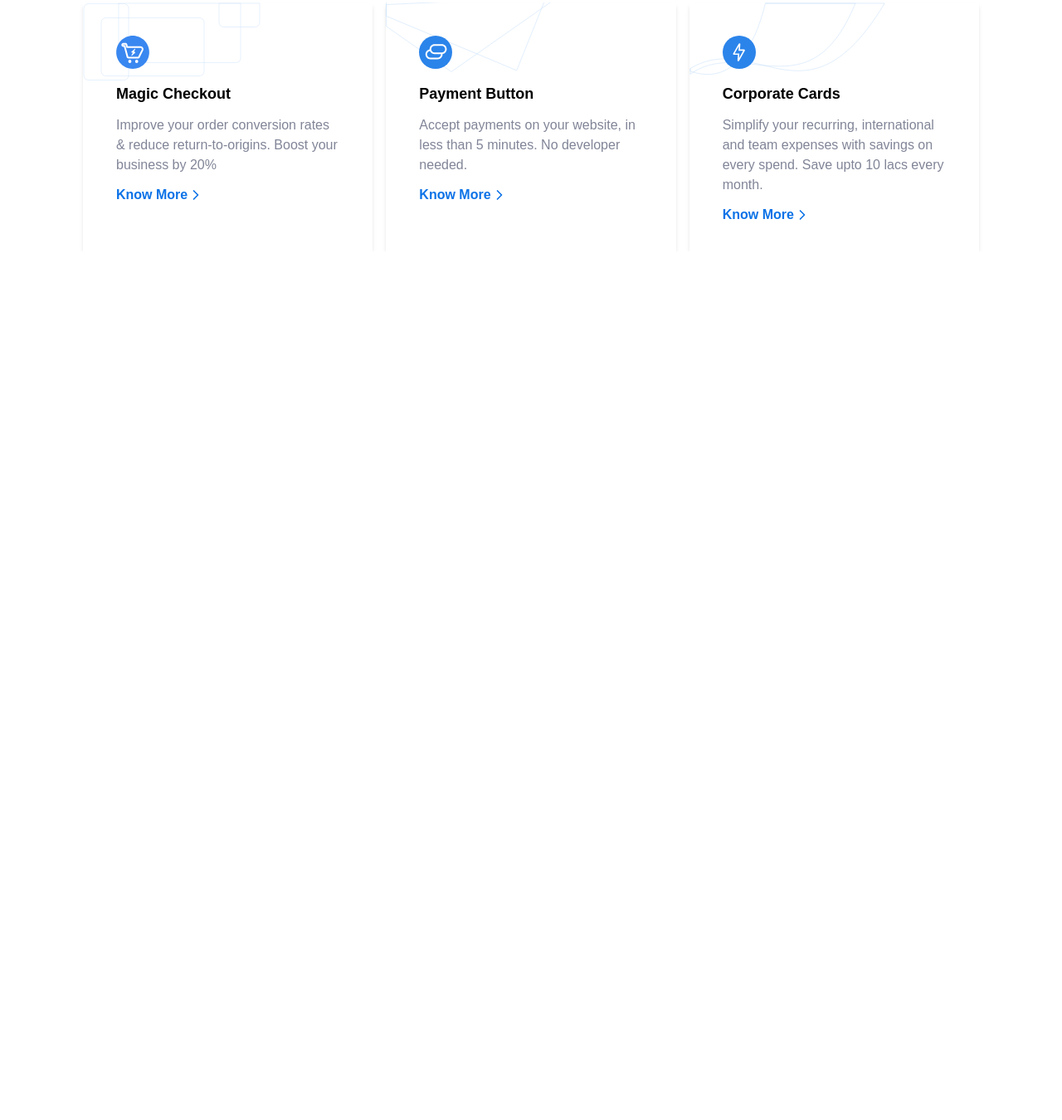
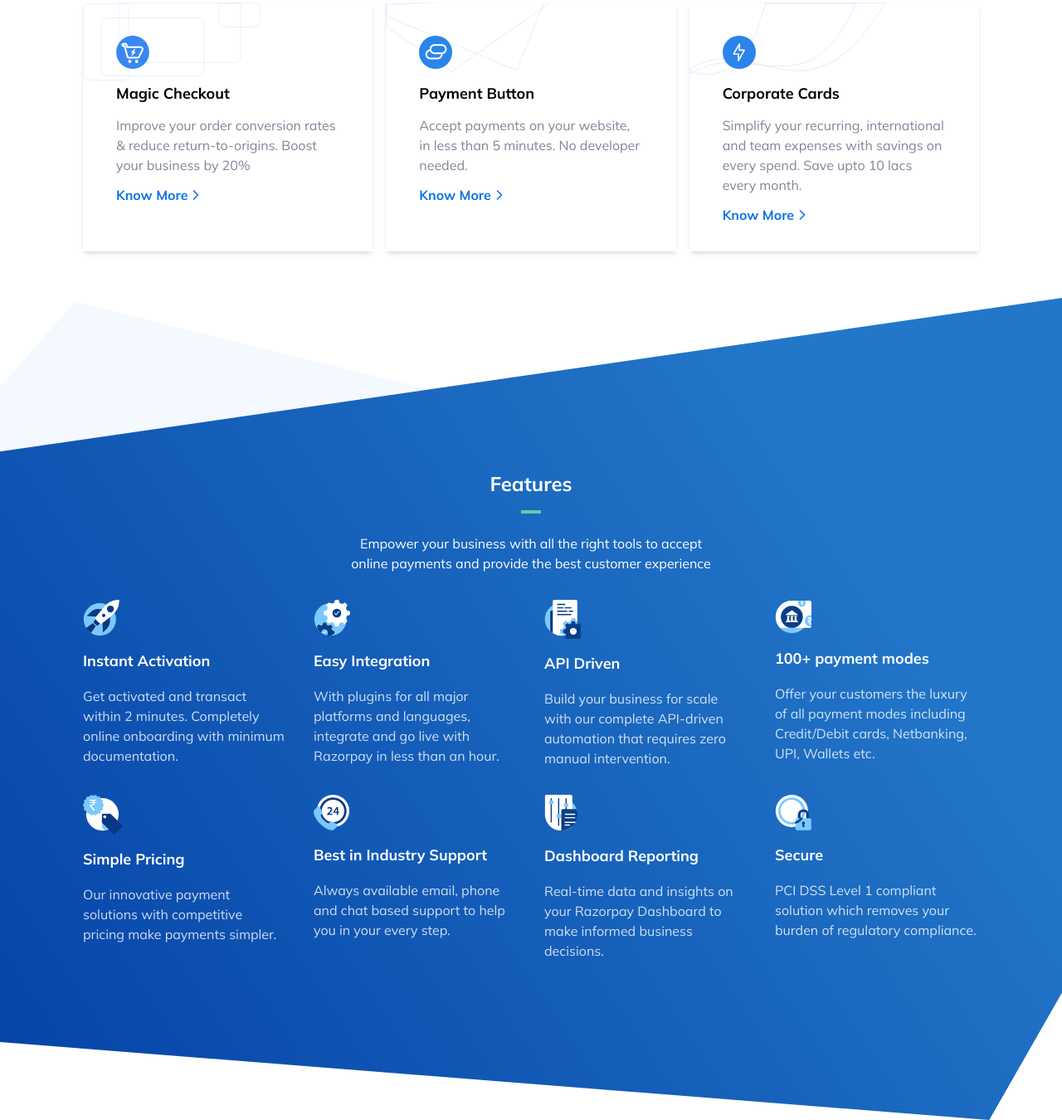
Before and after one commit to aayu-11/Razorpay-UI-clone, a website built with Vite: page index.html in a window 1280 px wide. Shown: the part 4372-5722 px from the top of the page at 83% size. Before the commit the page ends 4675 px from the top, so only its background shows below. Built offline with nearby package versions, Linux system fonts and the light colour scheme.

Commit message:
added font links and created new section

```diff
--- a/index.html
+++ b/index.html
@@ -6,6 +6,9 @@
     <title>Razorpay</title>
     <link rel="stylesheet" href="main.css">
     <link rel="icon" href="image/favicon.png">
+    <link rel="preconnect" href="https://fonts.googleapis.com">
+    <link rel="preconnect" href="https://fonts.gstatic.com" crossorigin>
+    <link href="https://fonts.googleapis.com/css2?family=Mulish:ital,wght@0,200..1000;1,200..1000&display=swap" rel="stylesheet">
     <script src="https://unpkg.com/feather-icons"></script>
 </head>
 <body>
@@ -622,6 +625,65 @@
             </div>
         </div>
     </section>
+    <!-- core features  -->
+    <section class="w-full bg-[url(image/core-features-sectionBg.svg)] bg-no-repeat bg-cover corefeatureSection mt-14 bg-center relative py-[12rem]">
+        <div class="w-11/12 relative max-w-[1080px] mx-auto pt-4">
+            <h2 class="font-mullish font-bold text-2xl text-center text-white">Features</h2>
+            <div class="w-6 h-1 bg-greenLight mx-auto mt-4 mb-6"></div>
+            <p class="font-mullish text-center max-w-[450px] text-white mx-auto">Empower your business with all the right tools to accept online payments and provide the best customer experience</p>
+            <!-- grid -->
+            <div class="grid grid-cols-4 gap-[2rem] mt-8">
+                <!-- card 1 -->
+                <div>
+                    <img src="image/instant-activation-icon.svg" alt="" >
+                    <h3 class="font-mullish text-white text-lg font-bold my-4">Instant Activation</h3>
+                    <p class="font-mullish text-white opacity-80">Get activated and transact within 2 minutes. Completely online onboarding with minimum documentation.</p>
+                </div>
+                <!-- card2 -->
+                <div>
+                    <img src="image/easy-integration.svg" alt="" >
+                    <h3 class="font-mullish text-white text-lg font-bold my-4">Easy Integration</h3>
+                    <p class="font-mullish text-white opacity-80">With plugins for all major platforms and languages, integrate and go live with Razorpay in less than an hour.</p>
+                </div>
+                <!-- card3 -->
+                <div>
+                    <img src="image/api-driven-icon.svg" alt="" >
+                    <h3 class="font-mullish text-white text-lg font-bold my-4">API Driven</h3>
+                    <p class="font-mullish text-white opacity-80">Build your business for scale with our complete API-driven automation that requires zero manual intervention.</p>
+                </div>
+                <!-- card4 -->
+                <div>
+                    <img src="image/payment-modes.svg" alt="" >
+                    <h3 class="font-mullish text-white text-lg font-bold my-4">100+ payment modes</h3>
+                    <p class="font-mullish text-white opacity-80">Offer your customers the luxury of all payment modes including Credit/Debit cards, Netbanking, UPI, Wallets etc.</p>
+                </div>
+                <!-- card5 -->
+                <div>
+                    <img src="image/simple-pricing.svg" alt="" >
+                    <h3 class="font-mullish text-white text-lg font-bold my-4">Simple Pricing</h3>
+                    <p class="font-mullish text-white opacity-80">Our innovative payment solutions with competitive pricing make payments simpler.</p>
+                </div>
+                <!-- card6 -->
+                <div>
+                    <img src="image/industry-support-icon.svg" alt="" >
+                    <h3 class="font-mullish text-white text-lg font-bold my-4">Best in Industry Support</h3>
+                    <p class="font-mullish text-white opacity-80">Always available email, phone and chat based support to help you in your every step.</p>
+                </div>
+                <!-- card7 -->
+                <div>
+                    <img src="image/dashboard-reporting-icon.svg" alt="" >
+                    <h3 class="font-mullish text-white text-lg font-bold my-4">Dashboard Reporting</h3>
+                    <p class="font-mullish text-white opacity-80">Real-time data and insights on your Razorpay Dashboard to make informed business decisions.</p>
+                </div>
+                <!-- card8 -->
+                <div>
+                    <img src="image/secure-icon.svg" alt="" >
+                    <h3 class="font-mullish text-white text-lg font-bold my-4">Secure</h3>
+                    <p class="font-mullish text-white opacity-80">PCI DSS Level 1 compliant solution which removes your burden of regulatory compliance.</p>
+                </div>
+            </div>
+        </div>
+    </section>
     <script>
         feather.replace()
     </script>
--- a/main.css
+++ b/main.css
@@ -1,3 +1,7 @@
 @tailwind base;
 @tailwind components;
 @tailwind utilities;
+
+.corefeatureSection{
+    background-size: 100% 100%;
+}
```
